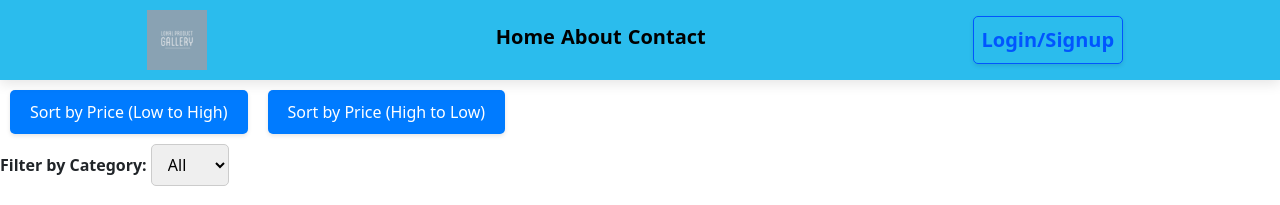
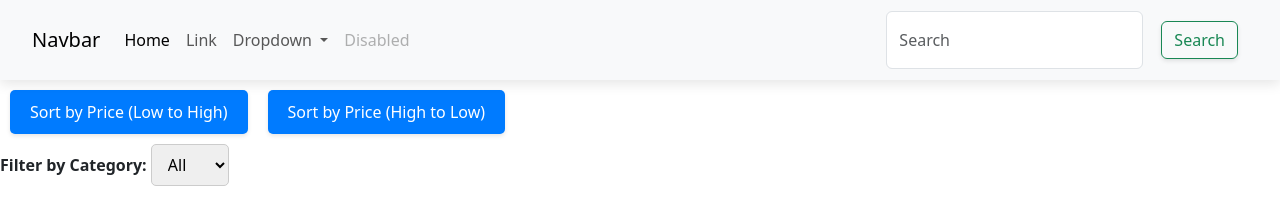
Before and after one commit to RantuBangal/Lokal-Product-App, a plain HTML site: page index.html in a window 1280 px wide. Shown: the top 205 px of the page. Drawn offline with nearby package versions, Linux system fonts and the light colour scheme.

Commit message:
Whole  Assignment Done

```diff
--- a/details.css
+++ b/details.css
@@ -1,42 +1,64 @@
-/* styles.css */
+* {
+  margin: 0;
+  padding: 0;
+  box-sizing: border-box;
+}
+
+.navbar {
+  width: 100%;
+  height: 80px;
+  background-color: rgb(43, 188, 237);
+  display: flex;
+  justify-content: space-around;
+  align-items: center;
+  padding: 0 20px;
+  box-shadow: rgba(0, 0, 0, 0.1) 0px 4px 12px;
+}
+
+/* Product details page styles */
 .details-container {
-  max-width: 600px;
+  max-width: 800px;
   margin: 0 auto;
   padding: 20px;
 }
 
 .detail-card {
+  display: flex; /* Use flexbox */
+  flex-direction: column;
   border: 1px solid #ccc;
   border-radius: 8px;
   padding: 20px;
   margin-bottom: 20px;
 }
 
-.detail-card img {
-  width: 100%;
-  height: auto;
+.image-box {
+  display: flex;
+  border: 1px solid #ccc;
+  border-radius: 8px;
+  padding: 20px;
 }
 
-/* styles.css */
+.detail-card .image-container {
+  flex: 1; /* Take up half of the available space */
+  display: flex; /* Use flexbox for images */
+  flex-wrap: wrap; /* Wrap images to next line if necessary */
+}
 
-.detail-card h3 {
-    text-align: center; /* Align the heading to the center */
-    font-weight: bold; /* Make the heading bold */
-  }
+.detail-card .image-container img {
+  width: calc(50% - 10px); /* Set image width to half minus margin */
+  margin-right: 10px; /* Add margin between images */
+  margin-bottom: 10px; /* Add margin between image rows */
+}
 
-/* styles.css */
+.detail-card .card-details {
+  flex: 1; /* Take up half of the available space */
+  padding: 20px;
+}
 
-.detail-card {
-    border: 1px solid #ccc;
-    border-radius: 8px;
-    padding: 20px;
-    margin-bottom: 20px;
-    transition: transform 0.3s; /* Add transition for smooth scaling */
-  }
+.detail-card .card-details h3 {
+  margin-top: 0;
+}
 
-  .detail-card:hover {
-    transform: scale(1.01); /* Scale up the card on hover */
-  }
 
   /* styles.css */
 
--- a/index.html
+++ b/index.html
@@ -11,51 +11,42 @@
 <body>
 
     <!-- Navbar -->
-    <nav>
-        <div class="navbar" >
-            <img class="logo" src="./images/Lokal Product Gallery.png" alt="logo">
-            <div class="nav-links" >
-                <ul>
-                    <li><a href="./index.html">Home</a></li>
-                    <li><a href="">About</a></li>
-                    <li><a href="">Contact</a></li>
-                </ul>
-            </div>
-            <div class="login" >
-                <button>Login/Signup</button>
-            </div>
+    <nav class="navbar navbar-expand-lg bg-body-tertiary">
+      <div class="container-fluid">
+        <a class="navbar-brand" href="#">Navbar</a>
+        <button class="navbar-toggler" type="button" data-bs-toggle="collapse" data-bs-target="#navbarSupportedContent" aria-controls="navbarSupportedContent" aria-expanded="false" aria-label="Toggle navigation">
+          <span class="navbar-toggler-icon"></span>
+        </button>
+        <div class="collapse navbar-collapse" id="navbarSupportedContent">
+          <ul class="navbar-nav me-auto mb-2 mb-lg-0">
+            <li class="nav-item">
+              <a class="nav-link active" aria-current="page" href="#">Home</a>
+            </li>
+            <li class="nav-item">
+              <a class="nav-link" href="#">Link</a>
+            </li>
+            <li class="nav-item dropdown">
+              <a class="nav-link dropdown-toggle" href="#" role="button" data-bs-toggle="dropdown" aria-expanded="false">
+                Dropdown
+              </a>
+              <ul class="dropdown-menu">
+                <li><a class="dropdown-item" href="#">Action</a></li>
+                <li><a class="dropdown-item" href="#">Another action</a></li>
+                <li><hr class="dropdown-divider"></li>
+                <li><a class="dropdown-item" href="#">Something else here</a></li>
+              </ul>
+            </li>
+            <li class="nav-item">
+              <a class="nav-link disabled" aria-disabled="true">Disabled</a>
+            </li>
+          </ul>
+          <form class="d-flex" role="search">
+            <input class="form-control me-2" type="search" placeholder="Search" aria-label="Search">
+            <button class="btn btn-outline-success" type="submit">Search</button>
+          </form>
         </div>
+      </div>
     </nav>
-
-
-    <!-- Carousel -->
-    <!-- <div id="carouselExampleIndicators" class="carousel slide">
-        <div class="carousel-indicators">
-          <button type="button" data-bs-target="#carouselExampleIndicators" data-bs-slide-to="0" class="active" aria-current="true" aria-label="Slide 1"></button>
-          <button type="button" data-bs-target="#carouselExampleIndicators" data-bs-slide-to="1" aria-label="Slide 2"></button>
-          <button type="button" data-bs-target="#carouselExampleIndicators" data-bs-slide-to="2" aria-label="Slide 3"></button>
-        </div>
-        <div class="carousel-inner">
-          <div class="carousel-item active">
-            <img class="carousel-image" src="https://img.freepik.com/free-photo/small-purse-studio-still-life_23-2151046475.jpg?t=st=1713628192~exp=1713631792~hmac=8e4ef39a882965979fa0597ca080d659e7a68f05a243de522796cbf8936ef21a&w=996" class="d-block w-100" alt="...">
-          </div>
-          <div class="carousel-item">
-            <img class="carousel-image" src="https://img.freepik.com/free-photo/decorative-cosmetics-sunglasses-white-surface_176420-11876.jpg?t=st=1713628225~exp=1713631825~hmac=685e297ad7bc7b7cdfb3dd3232b65ba711d4d7070a38241dc520060b970621b2&w=996" class="d-block w-100" alt="...">
-          </div>
-          <div class="carousel-item">
-            <img class="carousel-image" src="https://img.freepik.com/free-photo/overhead-view-outfits-with-personal-accessories-wooden-desk_23-2147856130.jpg?t=st=1713628253~exp=1713631853~hmac=df37766ede22533f7c08dc5516a41c99144b0b37338b94f6429491c97ca2a2ae&w=996" class="d-block w-100" alt="...">
-          </div>
-        </div>
-        <button class="carousel-control-prev" type="button" data-bs-target="#carouselExampleIndicators" data-bs-slide="prev">
-          <span class="carousel-control-prev-icon" aria-hidden="true"></span>
-          <span class="visually-hidden">Previous</span>
-        </button>
-        <button class="carousel-control-next" type="button" data-bs-target="#carouselExampleIndicators" data-bs-slide="next">
-          <span class="carousel-control-next-icon" aria-hidden="true"></span>
-          <span class="visually-hidden">Next</span>
-        </button>
-    </div> -->
-
 
 
     <div class="container" id="product-container"></div>
--- a/style.css
+++ b/style.css
@@ -13,47 +13,6 @@
     align-items: center;
     padding: 0 20px;
     box-shadow: rgba(0, 0, 0, 0.1) 0px 4px 12px;
-}
-
-.logo {
-    width: 60px;
-    height: 60px;
-
-}
-
-.nav-links {
-    width: 20%;
-    padding-top: 10px;
-}
-
-.nav-links > ul {
-    list-style: none;
-    display: flex;
-    justify-content: space-around;
-    align-items: center;
-}
-
-.nav-links > ul > li > a {
-    text-decoration: none;
-    color: black;
-    font-size: 20px;
-    font-weight: bold;
-}
-
-.login > button {
-    padding: 8px;
-    border: none;
-    font-size: 20px;
-    cursor: pointer;
-    border: 1px solid rgb(0, 85, 255);
-    color: rgb(0, 85, 255);
-    background: transparent;
-    border-radius: 5px;
-    font-weight: 600;
-}
-
-.carousel-image {
-    width: 100%;
 }
 
   /* Add simple styles for sorting buttons */
```
Also changed, not shown: details.html (+42 -0 lines), details.js (+20 -9 lines), index.js (indentation only).
